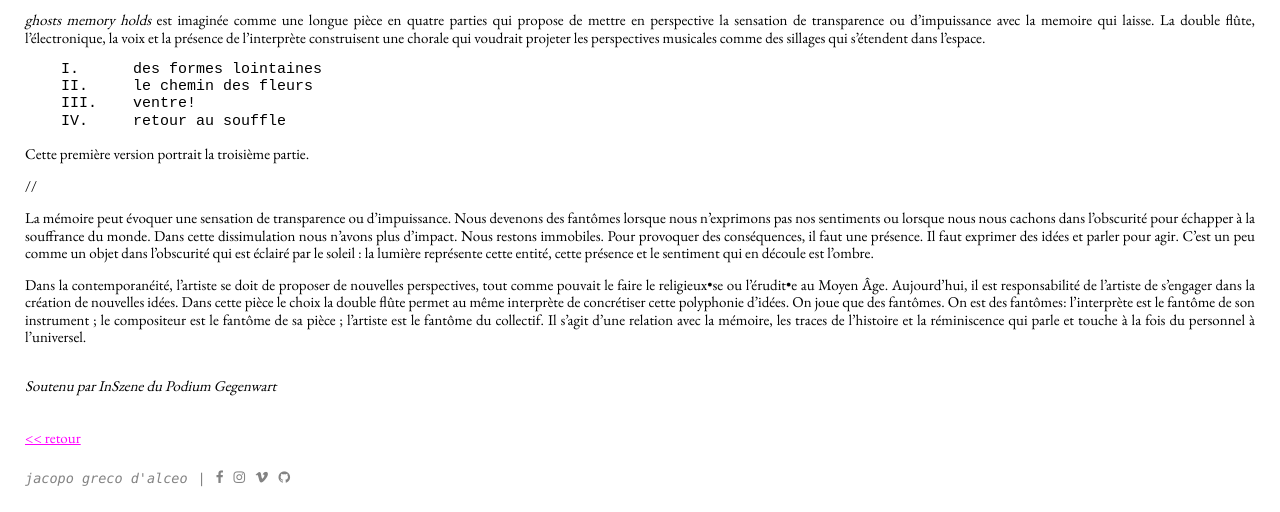
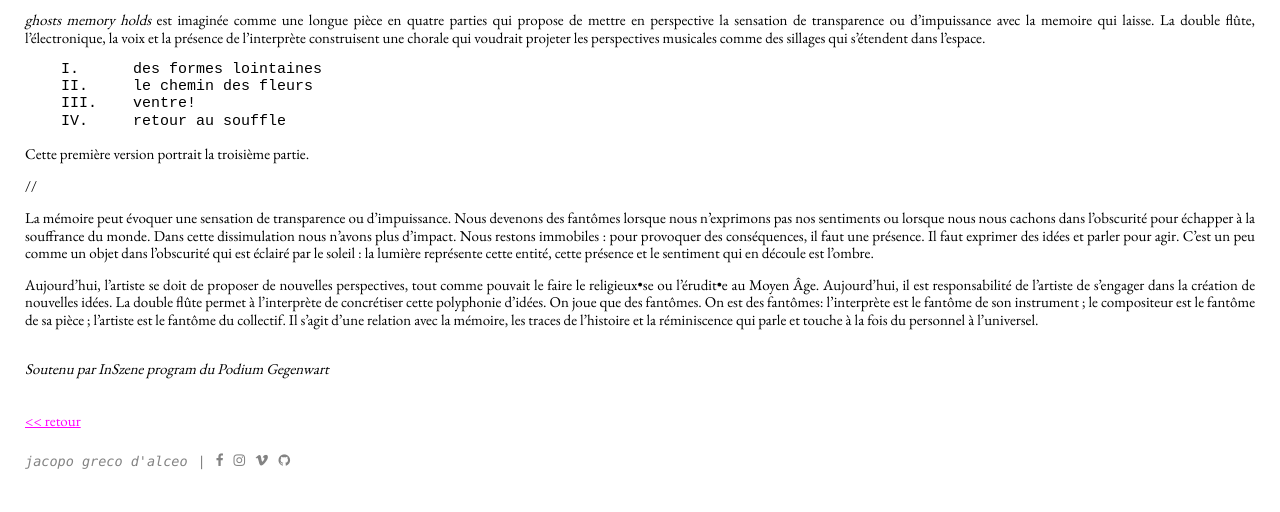
Before and after one commit to jacopogrecodalceo/jacopogrecodalceo.github.io, a Jekyll site: the page built from content/_fr/pieces/23_1-ghosts_memory_holds.md, in a window 1280 px wide and 900 px high, scrolled down 714 px, cut to the strip 388-900 px from the top of the window. Built offline with Jekyll 4.4.1, drawn with Linux system fonts in a browser that asks for light colours.

Commit message:
gmh text updated

```diff
--- a/content/_fr/pieces/23_1-ghosts_memory_holds.md
+++ b/content/_fr/pieces/23_1-ghosts_memory_holds.md
@@ -4,7 +4,7 @@ slug: ghosts_memory_holds
 instrumentation: pour double flûte et voix électronique
 tags: double flûte, électronique
 year: 2023
-partners: InSzene du Podium Gegenwart
+partners: InSzene program du Podium Gegenwart
 ---
 pour _Silvia Berchtold_
 
@@ -28,10 +28,10 @@ Cette première version portrait la troisième partie.
 //
 
 La mémoire peut évoquer une sensation de transparence ou d'impuissance. Nous devenons des fantômes lorsque nous n'exprimons pas nos sentiments ou lorsque nous nous cachons dans l'obscurité pour échapper à la souffrance du monde.
-Dans cette dissimulation nous n'avons plus d'impact. Nous restons immobiles. Pour provoquer des conséquences, il faut une présence. Il faut exprimer des idées et parler pour agir.
+Dans cette dissimulation nous n'avons plus d'impact. Nous restons immobiles : pour provoquer des conséquences, il faut une présence. Il faut exprimer des idées et parler pour agir.
 C'est un peu comme un objet dans l'obscurité qui est éclairé par le soleil : la lumière représente cette entité, cette présence et le sentiment qui en découle est l'ombre.
 
-Dans la contemporanéité, l'artiste se doit de proposer de nouvelles perspectives, tout comme pouvait le faire le religieux•se ou l'érudit•e au Moyen Âge. Aujourd'hui, il est responsabilité de l'artiste de s'engager dans la création de nouvelles idées.
-Dans cette pièce le choix la double flûte permet au même interprète de concrétiser cette polyphonie d'idées.
+Aujourd'hui, l'artiste se doit de proposer de nouvelles perspectives, tout comme pouvait le faire le religieux•se ou l'érudit•e au Moyen Âge. Aujourd'hui, il est responsabilité de l'artiste de s'engager dans la création de nouvelles idées.
+La double flûte permet à l'interprète de concrétiser cette polyphonie d'idées.
 On joue que des fantômes. On est des fantômes: l'interprète est le fantôme de son instrument ; le compositeur est le fantôme de sa pièce ; l'artiste est le fantôme du collectif.
 Il s'agit d'une relation avec la mémoire, les traces de l'histoire et la réminiscence qui parle et touche à la fois du personnel à l'universel.
```
Also changed, not shown: content/_en/pieces/23_1-ghosts_memory_holds.md (+4 -5 lines).
